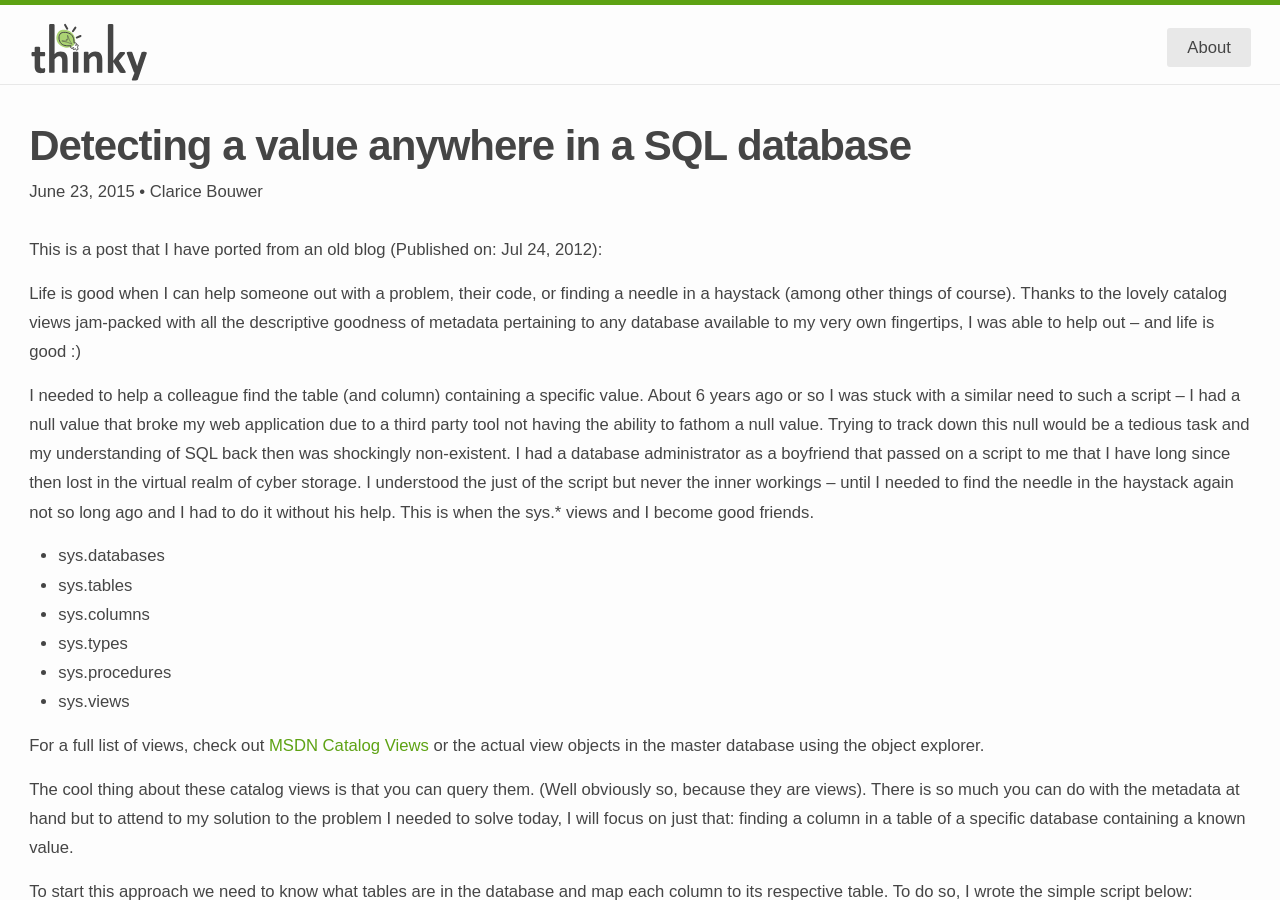
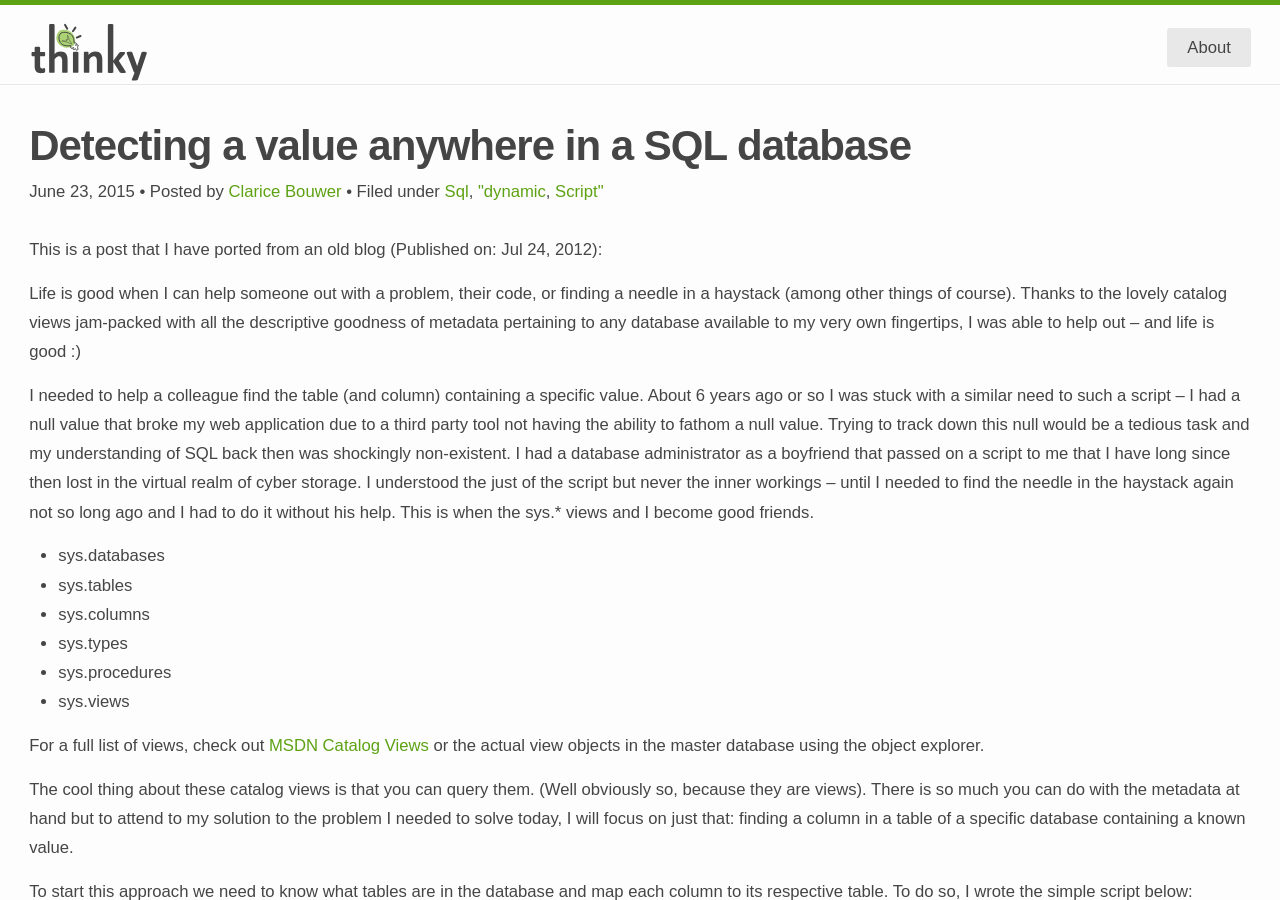
Before and after one commit to cbillowes/thinky, a Jekyll site: the page built from _posts/2015-06-23-detecting-a-value-anywhere-in-a-sql-database.markdown, in a window 1280 px wide and 900 px high. Built offline with Jekyll 4.4.1, drawn with Linux system fonts in a browser that asks for light colours.

Commit message:
Moved post meta data to a partial view to be a reusable component and referenced it in post (layout) and index (page).

```diff
--- /dev/null
+++ b/_includes/post-meta.html
@@ -0,0 +1,20 @@
+{% if page %}
+  {% assign post = page %}
+{% else %}
+  {% assign post = post %}
+{% endif %}
+<p class="post-meta">
+  <span class="date">{{ post.date | date: "%B %-d, %Y" }}</span>
+  {% if post.author %} • <span class="author">Posted by <a href="/author/{{ post.author | replace: ' ', '-' }}/">{{ post.author }}</a></span>{% endif %}
+  {% if post.categories %}
+    <span class="categories">
+      {% assign categories = post.categories %}
+      {% if categories.size > 0 %}
+        • Filed under
+        {% for category in categories %}
+          <a href="/category/{{ category }}">{{ category | capitalize }}</a>{% if category != categories.last %},{% endif %}
+        {% endfor %}
+      {% endif %}
+    </span>
+  {% endif %}
+</p>
--- a/_layouts/post.html
+++ b/_layouts/post.html
@@ -5,7 +5,7 @@ layout: default
 
   <header class="post-header">
     <h1 class="post-title">{{ page.title }}</h1>
-    <p class="post-meta">{{ page.date | date: "%B %-d, %Y" }}{% if page.author %} • {{ page.author }}{% endif %}{% if page.meta %} • {{ page.meta }}{% endif %}</p>
+    {% include post-meta.html %}
   </header>
 
   <article class="post-content">
--- a/index.html
+++ b/index.html
@@ -10,7 +10,7 @@ layout: default
         <h1>
           <a class="post-link" href="{{ post.url | prepend: site.baseurl }}">{{ post.title }}</a>
         </h1>
-        <span class="post-meta">{{ post.date | date: "%b %-d, %Y" }}</span>
+        {% include post-meta.html %}
         <p>
           {{ post.excerpt | strip_html }}
         </p>
```
